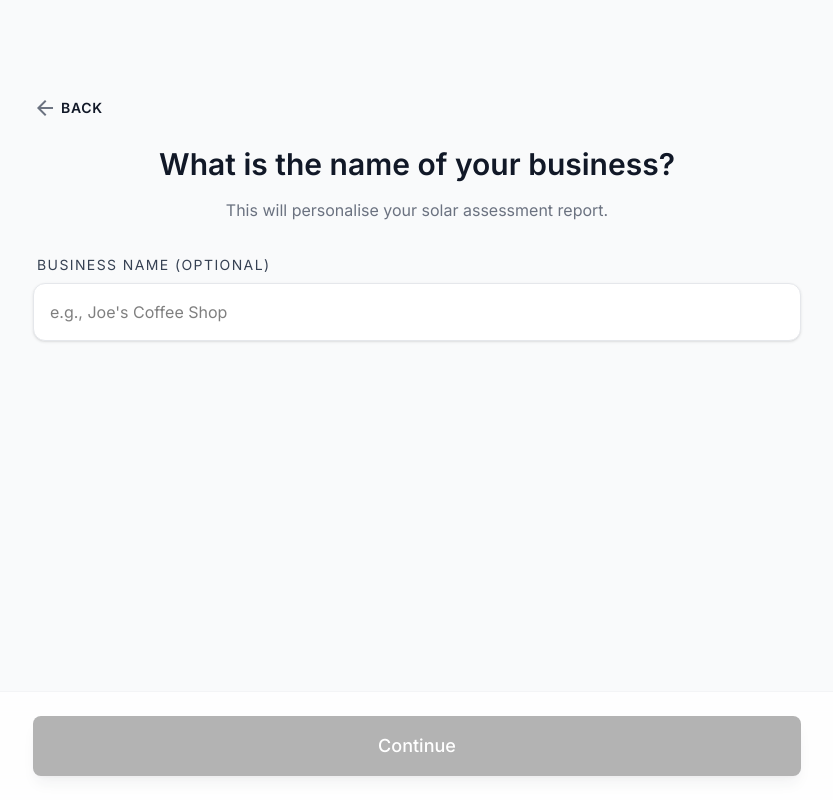
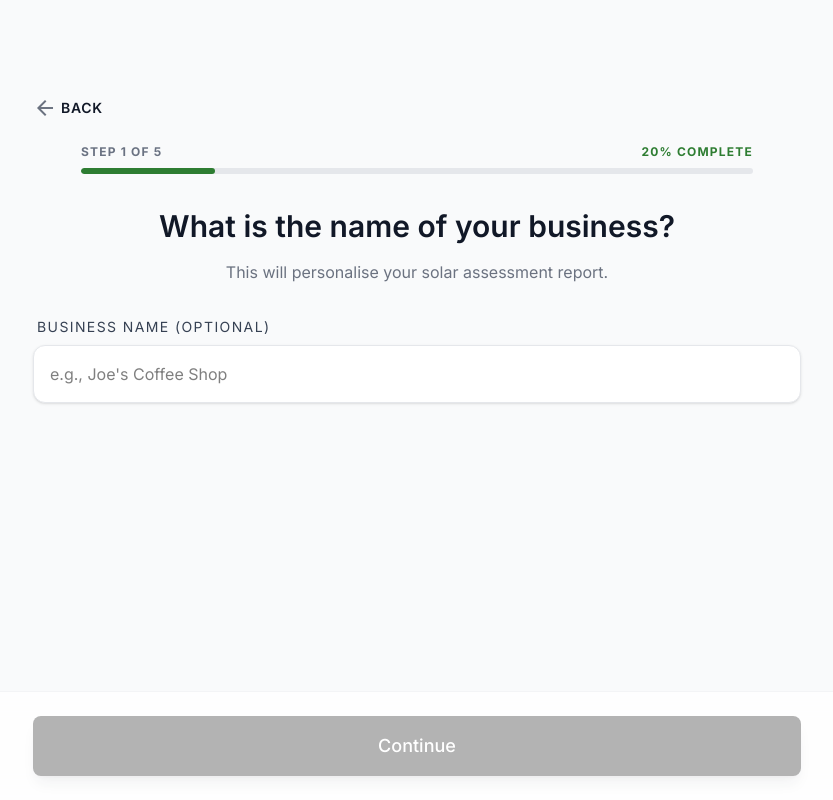
Before and after one commit to SolarSense-Capstone/Frontend, a React (Vite) app: page / in a window 1280 px wide. Both pictures are taken after a click on the button "Check Solar Viability". Shown: the whole page, without its empty margins (223-1056 px from the left). Built offline with nearby package versions, Linux system fonts and the light colour scheme; no server answers.

Commit message:
feat: add global progress bar to Business Name screen

```diff
--- a/src/pages/BusinessNameScreen.jsx
+++ b/src/pages/BusinessNameScreen.jsx
@@ -3,6 +3,8 @@ import BackNav from "../components/common/BackNav";
 import StickyContinue from "../components/common/StickyContinue";
 import StepIntro from "../components/assessment/business-context/StepIntro";
 import BusinessNameField from "../components/assessment/business-context/BusinessNameField";
+
+import ProgressBar from "../components/common/ProgressBar";
 
 export default function BusinessNameScreen({ initialName = "", onContinue, onBack }) {
     const [businessName, setBusinessName] = useState(initialName);
@@ -13,6 +15,10 @@ export default function BusinessNameScreen({ initialName = "", onContinue, onBac
         <div className="flex-1 flex flex-col bg-[#F9FAFB] px-6 pt-12 md:pt-24 pb-32 md:pb-40">
             <div className="max-w-3xl mx-auto w-full flex flex-col items-center">
                 <BackNav onBack={onBack} />
+
+                <div className="w-full self-stretch">
+                    <ProgressBar step={1} totalSteps={5} />
+                </div>
 
                 <StepIntro
                     title="What is the name of your business?"
```
